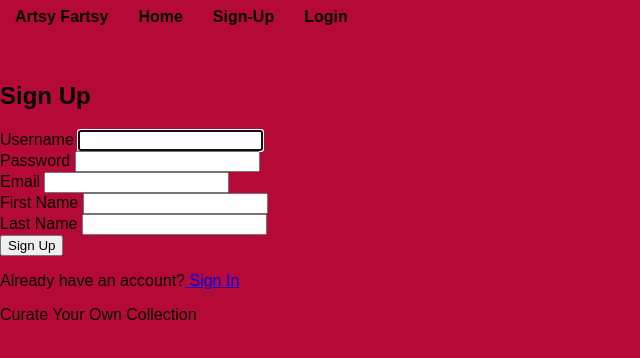
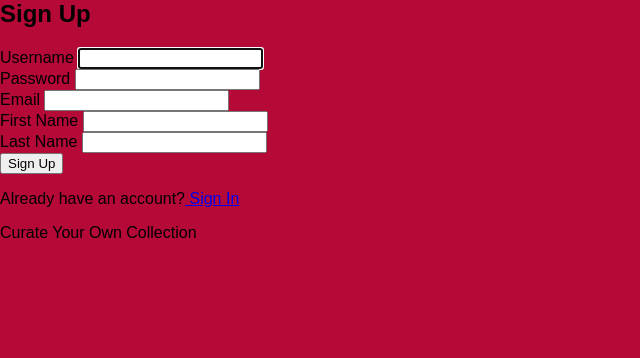
Before and after one commit to moodymango/CurateMe, a React app: page / in a window 1280 px wide. Shown: the top 358 px of the page, without its empty margins (0-640 px from the left). Built offline with nearby package versions, Linux system fonts and the light colour scheme.

Commit message:
working on sign up and login functionality, client-side

```diff
--- a/client/components/navBar.jsx
+++ b/client/components/navBar.jsx
@@ -1,5 +1,6 @@
 import React, { Component } from 'react';
 //will import a seach bar in order for the user to search
+//import login and signup components!
 //link to help make nav bar
 //https://cssdeck.com/blog/super-simple-horizontal-navigation-bar/#.Wuu9XNMvz9A
 
--- a/client/components/signup.jsx
+++ b/client/components/signup.jsx
@@ -7,6 +7,9 @@ import React, { useRef, useState, useEffect } from 'react';
 
 //React state keeps track of two things, whether there is an error because user forgot to fill out a field
 //or user successfully submitted their information
+
+//INSTRUCTIONAL VIDEO FOR CREATING SIGN-UP/LOGIN COMPONENTS!
+//https://www.youtube.com/watch?v=X3qyxo_UTR4 : left off at 13:18
 
 //FUNCTIONAL COMPONENT
 const SignUp = () => {
--- a/client/containers/MainContainer.jsx
+++ b/client/containers/MainContainer.jsx
@@ -10,7 +10,7 @@ class MainContainer extends Component {
       return(
         <div className="container">
           <div className="outerBox">
-            <Navbar />
+            {/* <Navbar /> */}
             <SignUp />
                 <p>Curate Your Own Collection</p>
           </div>
```
Also changed, not shown: 1 other file (tests, documents, lock files or other folders).
